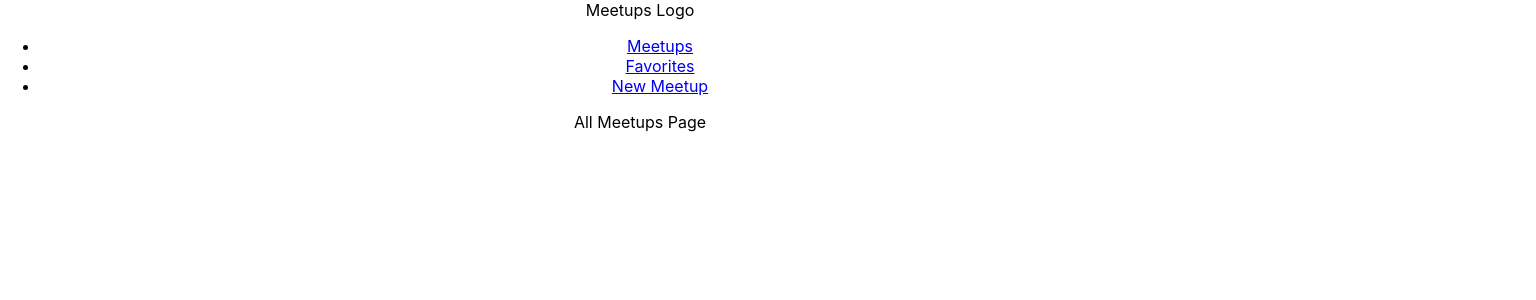
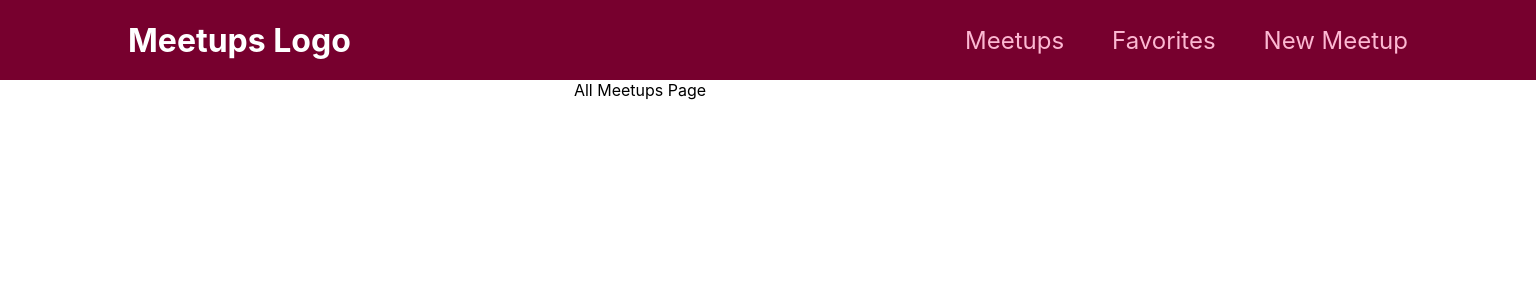
Before and after one commit to Joemokhtarali/Meetups-React, a React (Create React App) app: page / in a window 1280 px wide. Shown: the top 300 px of the page, 1536 px wide, since content can reach past the window. Built offline with nearby package versions, Linux system fonts and the light colour scheme.

Commit message:
added styling to Navigation

```diff
--- /dev/null
+++ b/src/Layouts/MainNavigation.css
@@ -0,0 +1,47 @@
+.header {
+    width: 100%;
+    height: 5rem;
+    display: flex;
+    align-items: center;
+    justify-content: space-between;
+    background-color: #77002e;
+    padding: 0 10%;
+  }
+
+  .logo {
+    font-size: 2rem;
+    color: white;
+    font-weight: bold;
+  }
+
+  .header ul {
+    list-style: none;
+    margin: 0;
+    padding: 0;
+    display: flex;
+    align-items: baseline;
+  }
+
+  .header li {
+    margin-left: 3rem;
+  }
+
+  .header a {
+    text-decoration: none;
+    font-size: 1.5rem;
+    color: #fcb8d2;
+  }
+
+  .header a:hover,
+  .header a:active,
+  .header a.active {
+    color: white;
+  }
+
+  .badge {
+    background-color: #cc2062;
+    color: white;
+    border-radius: 12px;
+    padding: 0 1rem;
+    margin-left: 0.5rem;
+  }
--- a/src/Layouts/MainNavigation.js
+++ b/src/Layouts/MainNavigation.js
@@ -1,8 +1,9 @@
 import { Link } from "react-router-dom";
+import './MainNavigation.css'
 function MainNavigation() {
   return (
-    <header>
-      <div>Meetups Logo</div>
+    <header className='header'>
+      <div className='logo'>Meetups Logo</div>
       <ul>
         <li>
           <Link to="/">Meetups</Link>
```
